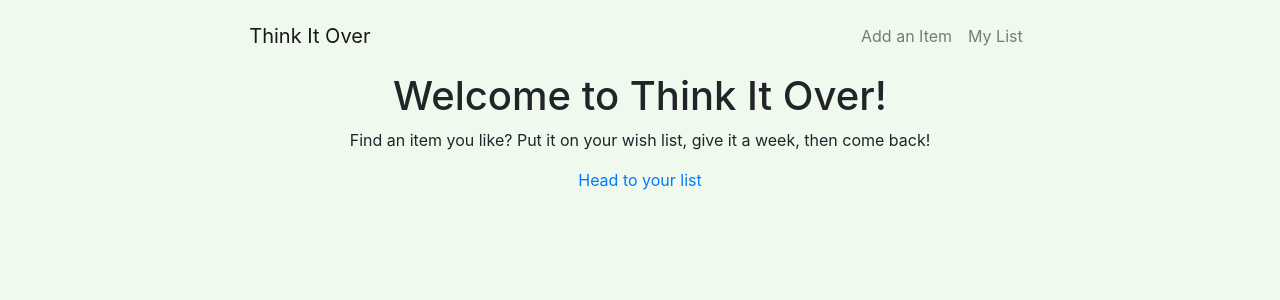
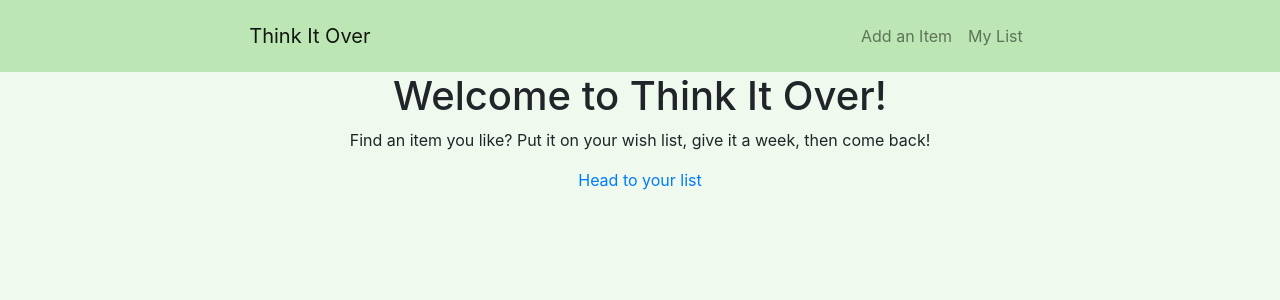
Before and after one commit to kaelaclement/think-it-over, a React (Create React App) app in the folder client/: page / in a window 1280 px wide. Shown: the top 300 px of the page. Built offline with nearby package versions, Linux system fonts and the light colour scheme; no server answers.

Commit message:
style NavBar color

```diff
--- a/client/src/components/NavBar.js
+++ b/client/src/components/NavBar.js
@@ -4,7 +4,7 @@ import Nav from 'react-bootstrap/Nav';
 
 const NavBar = () => {
   return (
-    <Navbar sticky="top" className="justify-content-around p-3">
+    <Navbar sticky="top" className="justify-content-around p-3" style={{background: '#bce6b4'}}>
       <Navbar.Brand href='/'>Think It Over</Navbar.Brand>
       <Nav>
         <Nav.Link href='/new'>Add an Item</Nav.Link>
```
